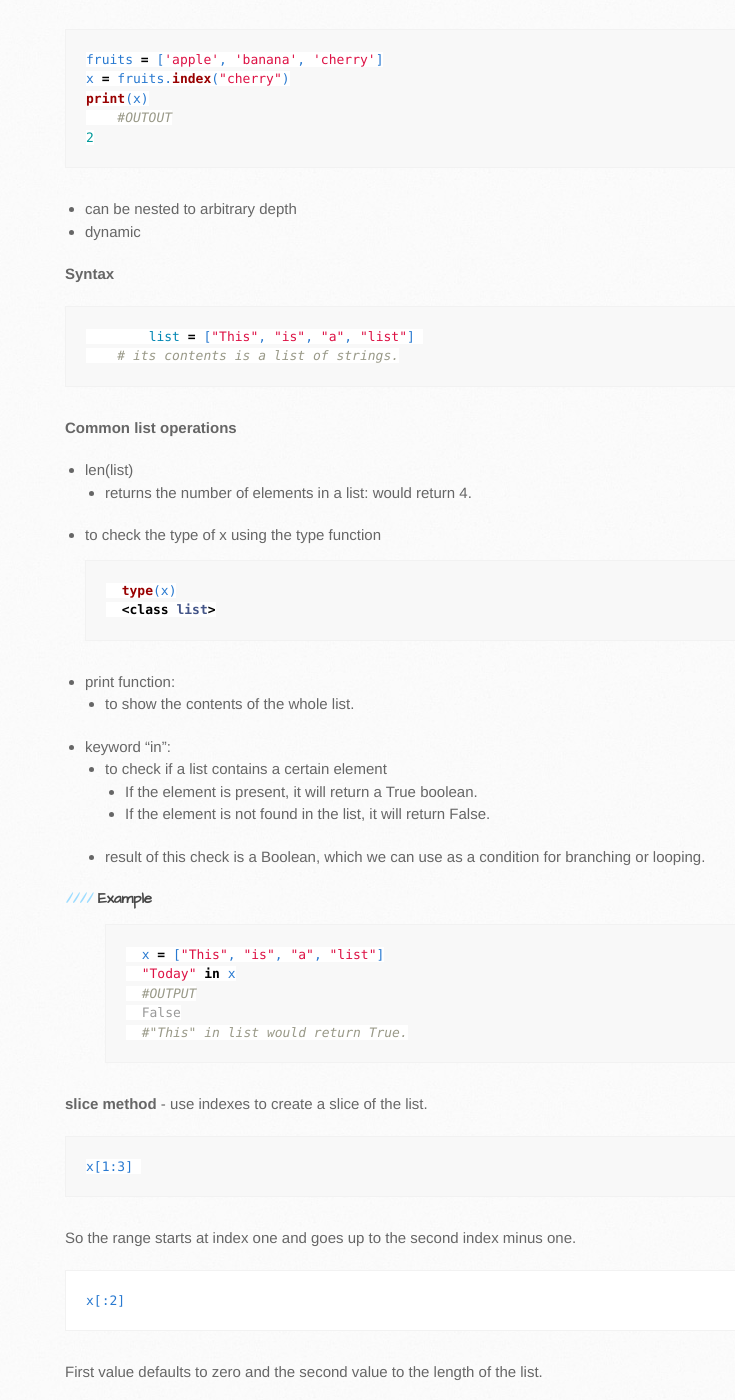
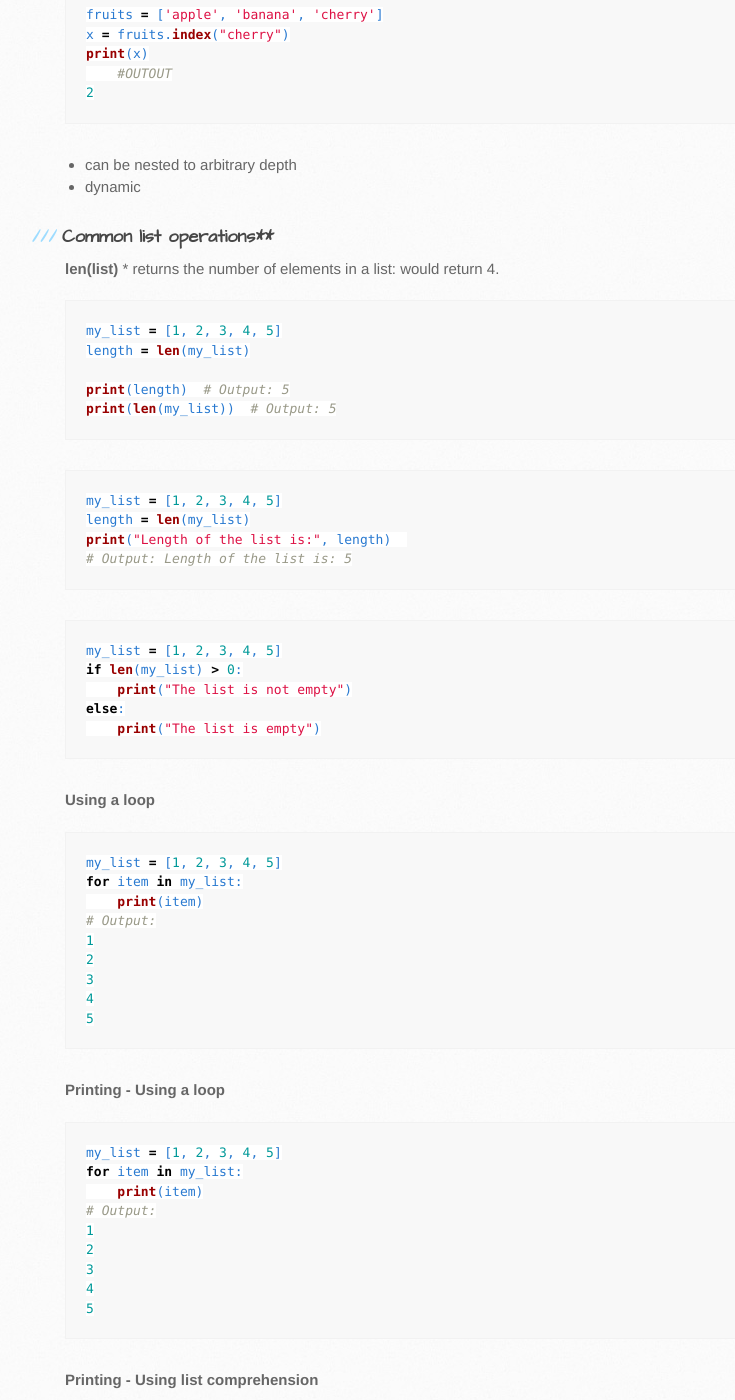
Before and after one commit to trumpfheller/trumpfheller.github.io, a Jekyll site: the page built from python/lists.md, in a window 1280 px wide and 1400 px high, scrolled down 2255 px. Shown: the whole window, without its empty margins (95-830 px from the left). Built offline with Jekyll 4.4.1, drawn with Linux system fonts in a browser that asks for light colours; some of the changed text lies outside the part shown.

Commit message:
Update lists.md

````diff
--- a/python/lists.md
+++ b/python/lists.md
@@ -48,6 +48,11 @@
 ***
 
 ## List
+
+```python
+	list = ["This", "is", "a", "list"]
+```
+
 - are sequences of elements of any type (like complex objects)
     - Functions
     - Classes
@@ -76,11 +81,6 @@
 - can be accessed via index
 	- if we try to access an element after the end of the list We get an index error. We can't go over the end of the list.
 
-**Syntax**
-```
-list.index(elmnt)
-```
-
 ```python
 fruits = ['apple', 'banana', 'cherry']
 x = fruits.index("cherry")
@@ -93,48 +93,128 @@
 - dynamic
 
 
-**Syntax**
-```python
-	list = ["This", "is", "a", "list"]
-    # its contents is a list of strings.
-```
-**Common list operations**
-- len(list)
+### Common list operations**
+**len(list)**
     * returns the number of elements in a list: would return 4.
 
-- to check the type of x using the type function
-	```python
-    type(x)
-	<class list>
-    ```
-- print function:
-    - to show the contents of the whole list.
+```python
+my_list = [1, 2, 3, 4, 5]
+length = len(my_list)
+
+print(length)  # Output: 5
+print(len(my_list))  # Output: 5
+```
+
+```python
+my_list = [1, 2, 3, 4, 5]
+length = len(my_list)
+print("Length of the list is:", length)
+# Output: Length of the list is: 5
+```
+
+```python
+my_list = [1, 2, 3, 4, 5]
+if len(my_list) > 0:
+    print("The list is not empty")
+else:
+    print("The list is empty")
+```
+
+**Using a loop**
+```python
+my_list = [1, 2, 3, 4, 5]
+for item in my_list:
+    print(item)
+# Output:
+1
+2
+3
+4
+5
+```
+
+**Printing - Using a loop**
+```python
+my_list = [1, 2, 3, 4, 5]
+for item in my_list:
+    print(item)
+# Output:
+1
+2
+3
+4
+5
+```
+
+**Printing - Using list comprehension**
+```python
+my_list = [1, 2, 3, 4, 5]
+print(*my_list)
+# Output
+1 2 3 4 5
+print(my_list)
+# OUPUT
+[1, 2, 3, 4, 5]
+```
+
+**Formatting**
+- oldstyle (Python2 and 3)
+- new style (Python2.6 and up)
+- f-string (Python3.6 and up)
+
+**Checking the type**
+```python
+type(x)
+<class list>
+```
 
 - keyword “in”:
     - to check if a list contains a certain element
         * If the element is present, it will return a True boolean.
         * If the element is not found in the list, it will return False.
     - result of this check is a Boolean, which we can use as a condition for branching or looping.
-#### Example
- ```python
-	x = ["This", "is", "a", "list"]
-    "Today" in x
+    -
+```python
+x = ["This", "is", "a", "list"]
+"Today" in x
     #OUTPUT
-    False
+False
     #"This" in list would return True.
 ```
 
 
 **slice method**
-    - use indexes to create a slice of the list.
+
+**[:]** extracts the entire sequence from start to end
+
 ```
-x[1:3]
+letters = 'A B C D E F G H I J K L M N O P Q R S T U V W X Y Z'
+letters[:]
+'A B C D E F G H I J K L M N O P Q R S T U V W X Y Z'
 ```
-So the range starts at index one and goes up to the second index minus one.
+
+**[start:]** from the start offset to the end
+```
+letters[20:]
+'U V W X Y Z'
+```
+
+**[start:end]** from the start offset to the end offset minus 1
+range starts at index 12 and goes up to the second index minus one (14).
+
+```
+letters[12:15]
+'M N O'
+```
+
+**[:end]** from the beginning to the end offset minus 1
+First value defaults to zero and the second value to the length of the list.
 ```
 x[:2]
 ```
-First value defaults to zero and the second value to the length of the list.
+
+**[start:end:step]** extracts from the start offset to the end offset minus 1 skipping characters by step
+
 
 **split() method**
     - splits a string into a list.
````
